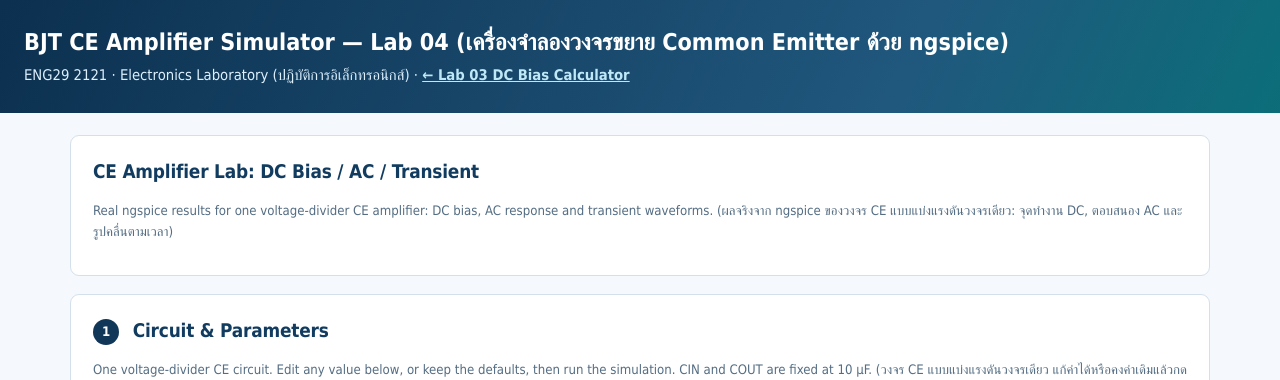
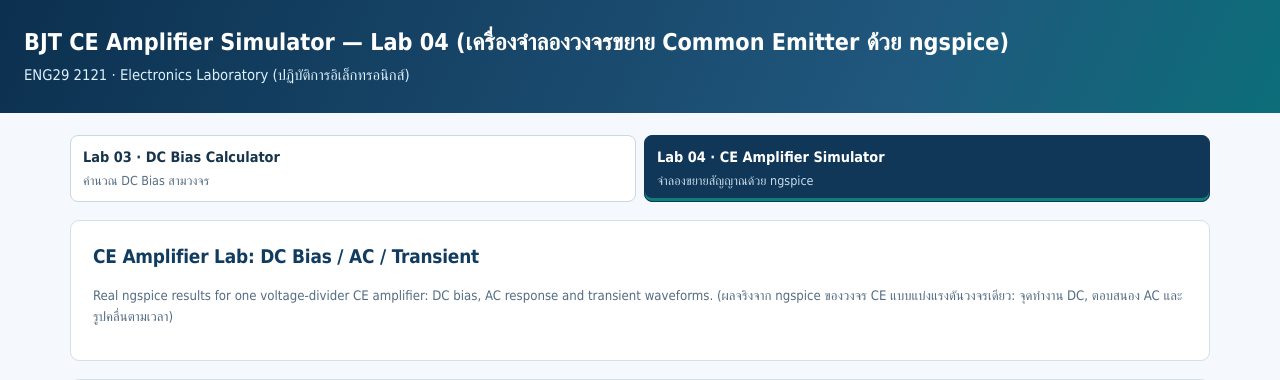
Before and after one commit to siriphailin/BJT-DC-Bias-Web-App, a Flask app: page /simulator in a window 1280 px wide. Shown: the top 380 px of the page. Run offline with Flask 3, Linux system fonts and the light colour scheme.

Commit message:
lab4: add Lab 03 / Lab 04 switch buttons above first block on both pages

```diff
--- a/static/style.css
+++ b/static/style.css
@@ -23,6 +23,23 @@ header h1{margin:0 0 6px;font-size:1.45rem;line-height:1.35}
 header p{margin:0;color:#ddf0fd;font-size:.92rem}
 
 .wrap{max-width:1120px;margin:0 auto;padding:22px 20px 48px}
+
+/* ปุ่มสลับ Lab 03 / Lab 04 — ลิงก์ HTML ล้วน ไม่มี JavaScript */
+.lab-switch{display:grid;grid-template-columns:repeat(2,minmax(0,1fr));gap:8px;margin:0 0 18px}
+.lab-switch-btn{
+  display:flex;flex-direction:column;gap:2px;
+  padding:10px 12px;text-decoration:none;
+  background:#fff;color:#17344b;border:1px solid #c8d8e4;border-radius:8px;
+}
+.lab-switch-btn:hover{background:#eef5fa;border-color:#8fb3cc}
+.lab-switch-btn:focus-visible{outline:2px solid #9dc4e0;outline-offset:2px}
+.lab-switch-en{font-weight:700;font-size:.9rem}
+.lab-switch-th{font-size:.78rem;color:var(--muted)}
+.lab-switch-btn.active{
+  background:#103658;border-color:#103658;color:#fff;
+  box-shadow:inset 0 -3px 0 #0c8078;
+}
+.lab-switch-btn.active .lab-switch-th{color:#c9dcea}
 
 .grid{display:grid;grid-template-columns:1fr 1fr;gap:18px;align-items:start}
 
@@ -166,14 +183,13 @@ footer{text-align:center;color:var(--muted);font-size:.78rem;padding:18px}
 
 @media (max-width:700px){
   .grid{grid-template-columns:1fr}
+  .lab-switch{grid-template-columns:1fr}
   header{padding:20px 18px}
   .wrap{padding:18px 14px 36px}
   .card{padding:16px 16px}
 }
 
 /* Lab 04 simulator (class ขึ้นต้น sim- เท่านั้น ห้ามกระทบ Lab 03) */
-.sim-link{color:#bfe8f6;text-decoration:underline;font-weight:700}
-.sim-link:hover{color:#fff}
 .sim-wrap{max-width:1180px}
 .sim-card{margin:0 0 18px}
 .sim-card h2{font-size:1.18rem;letter-spacing:-.01em}
--- a/templates/simulator.html
+++ b/templates/simulator.html
@@ -22,11 +22,20 @@
 <header>
   <h1>BJT CE Amplifier Simulator — Lab 04
     (เครื่องจำลองวงจรขยาย Common Emitter ด้วย ngspice)</h1>
-  <p>ENG29 2121 · Electronics Laboratory (ปฏิบัติการอิเล็กทรอนิกส์) ·
-    <a class="sim-link" href="{{ url_for('index') }}">← Lab 03 DC Bias Calculator</a></p>
+  <p>ENG29 2121 · Electronics Laboratory (ปฏิบัติการอิเล็กทรอนิกส์)</p>
 </header>
 
 <div class="wrap sim-wrap">
+  <nav class="lab-switch" aria-label="Switch between Lab 03 and Lab 04 (สลับระหว่างแล็บ 3 และแล็บ 4)">
+    <a class="lab-switch-btn" href="{{ url_for('index') }}">
+      <span class="lab-switch-en">Lab 03 · DC Bias Calculator</span>
+      <small class="lab-switch-th">คำนวณ DC Bias สามวงจร</small>
+    </a>
+    <a class="lab-switch-btn active" href="{{ url_for('simulator') }}" aria-current="page">
+      <span class="lab-switch-en">Lab 04 · CE Amplifier Simulator</span>
+      <small class="lab-switch-th">จำลองขยายสัญญาณด้วย ngspice</small>
+    </a>
+  </nav>
   {% if errors %}
   <p class="errors-title" role="alert">Please fix the following (กรุณาแก้ไขข้อมูลต่อไปนี้)</p>
   <ul class="errors">
```
Also changed, not shown: docs/validation.md (+4 -3 lines), templates/index.html (+11 -2 lines), tests/test_simulator_web.py (+4 -0 lines), tests/test_web.py (+8 -0 lines), README.md.
